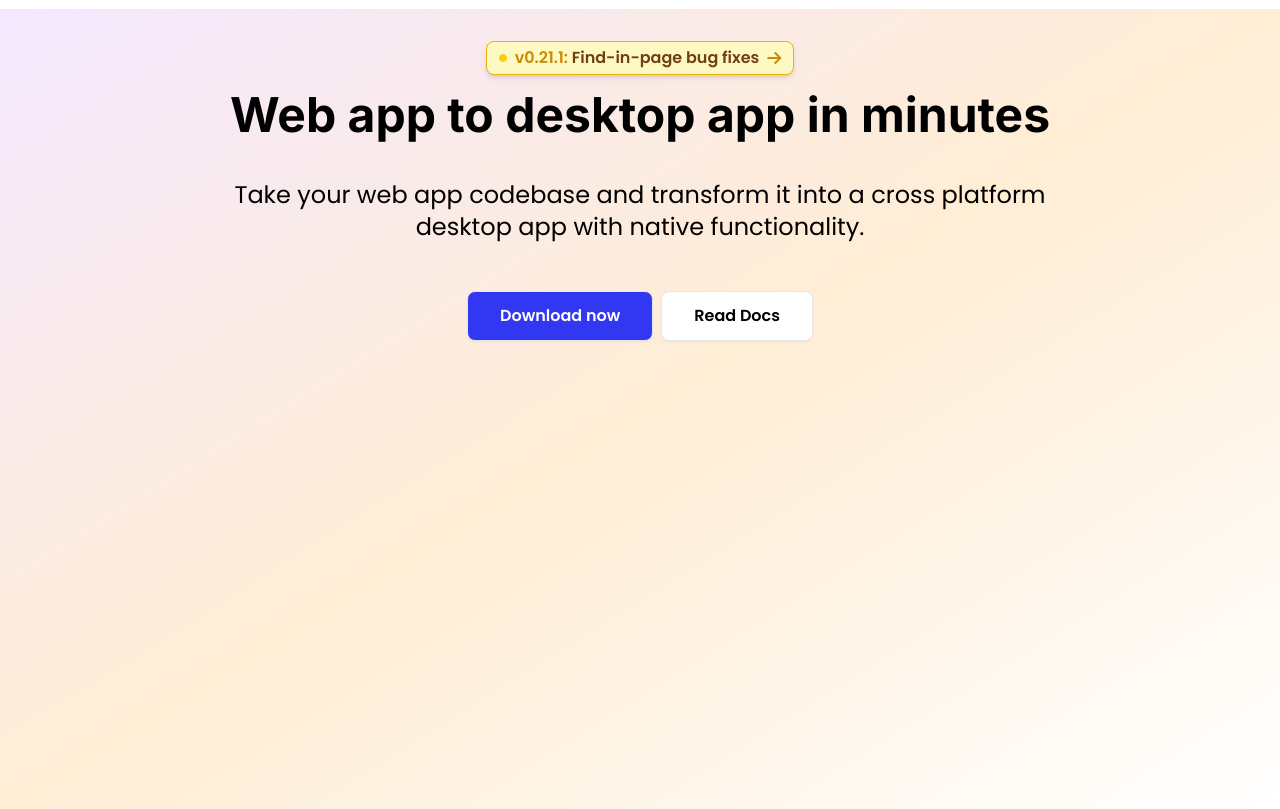
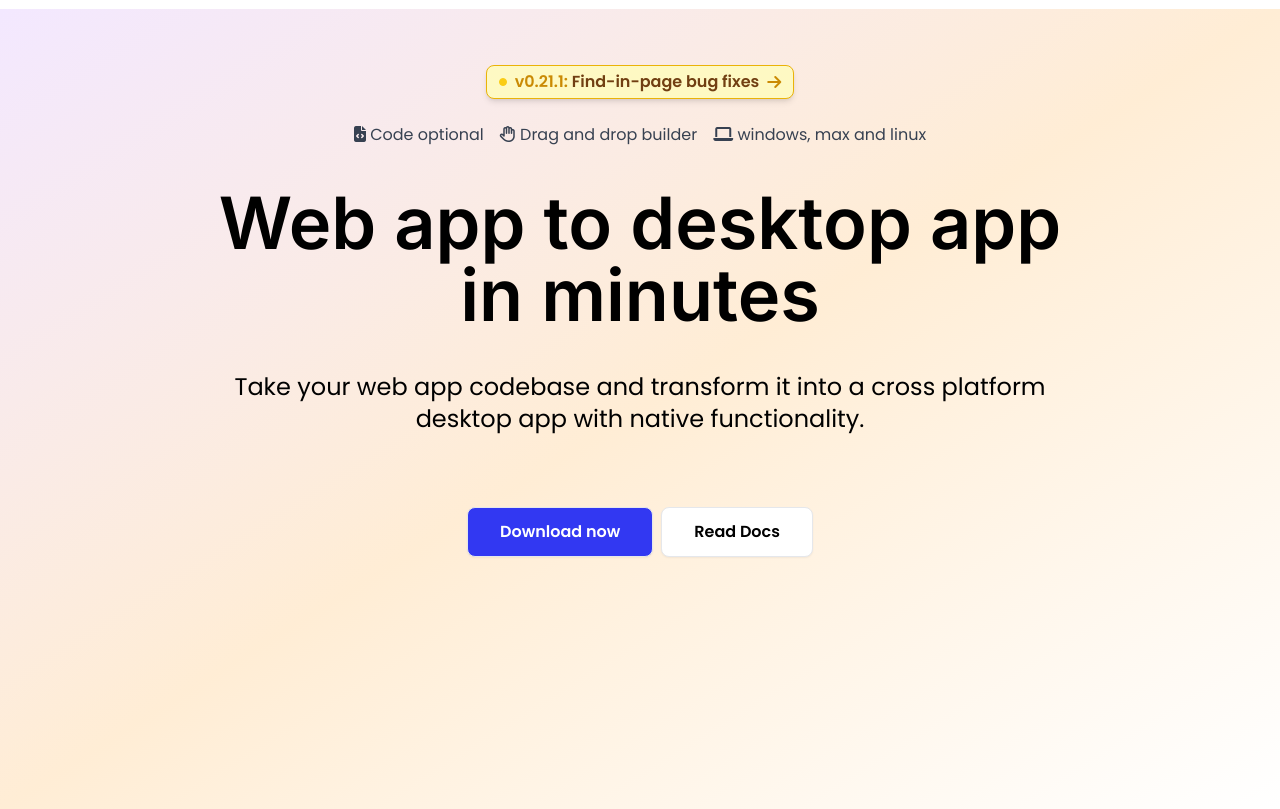
Before and after one commit to techanvconsulting/Todesktop-website, a website: page index.html in a window 1280 px wide. Shown: the part 63-872 px from the top of the page. Drawn offline with Linux system fonts and the light colour scheme.

Commit message:
Added:Hero section fully responsive

```diff
--- a/index.html
+++ b/index.html
@@ -115,7 +115,7 @@
       >
         <div
           id="hero-container"
-          class="max-w-4xl mx-auto pb-32 flex flex-col sm:items-center sm:text-center"
+          class="max-w-4xl mx-auto pb-32 flex flex-col sm:items-center sm:text-center sm:py-6"
         >
           <div
             id="version-text"
@@ -132,12 +132,21 @@
               class="fa-solid fa-arrow-right text-yellow-600 group-hover:translate-x-1 transition"
             ></i>
           </div>
+
+          <div
+            id="ours-service"
+            class="hidden sm:block sm:flex sm:items-center sm:justify-center gap-4 m-6 text-gray-700"
+          >
+            <div><i class="fa-solid fa-file-code"></i> Code optional</div>
+            <div><i class="fa-regular fa-hand"></i> Drag and drop builder</div>
+            <div><i class="fa-solid fa-laptop"></i> windows, max and linux</div>
+          </div>
           <h1
-            class="m-6 text-5xl font-bold leading-tight mt-4 sm:text-5xl sm:leading-node"
+            class="m-6 text-5xl font-bold leading-tight mt-4 sm:text-7xl sm:leading-node sm:font-semibold sm:mx-6"
           >
             Web app to desktop app in minutes
           </h1>
-          <p class="text-xl mx-6 mt-4 sm:text-2xl">
+          <p class="m-6 mt-4 text-xl sm:text-2xl sm:mx-6">
             Take your web app codebase and transform it into a cross platform
             desktop app with native functionality.
           </p>
```
Also changed, not shown: output.css.
